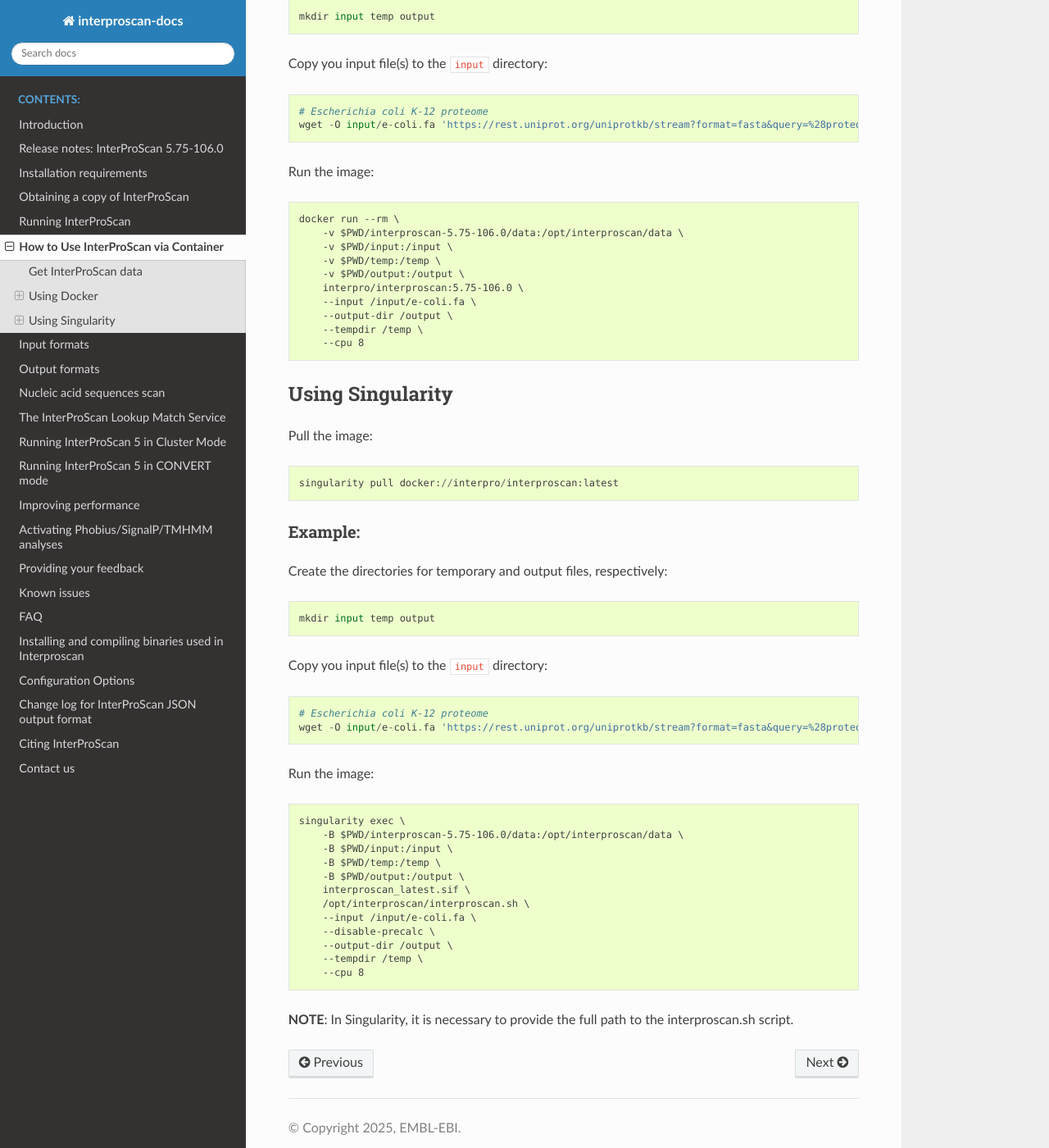
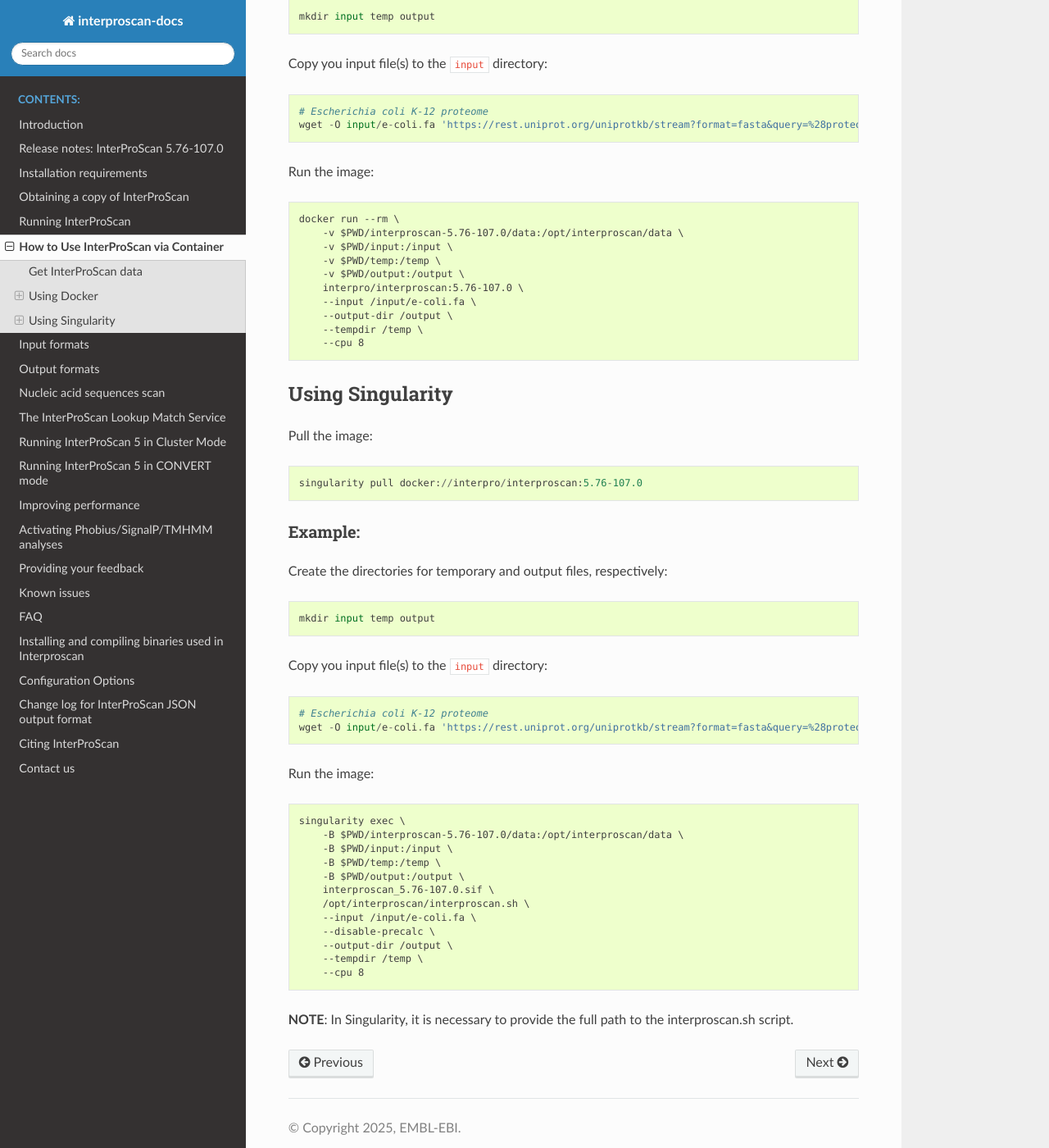
Before and after one commit to ebi-pf-team/interproscan-docs, a Sphinx documentation site: the page built from docs/HowToUseViaContainer.rst, in a window 1280 px wide and 1400 px high, scrolled down 1135 px. Shown: the whole window at 82% size. Built offline with Sphinx 7.4.7 and the Read the Docs theme 3.1.0, drawn with Linux system fonts in a browser that asks for light colours; some of the changed text lies outside the part shown.

```diff
--- a/docs/HowToUseViaContainer.rst
+++ b/docs/HowToUseViaContainer.rst
@@ -10,26 +10,26 @@ The image (https://hub.docker.com/r/interpro/interproscan) does not include the
 Get InterProScan data
 ~~~~~~~~~~~~~~~~~~~~~
 
-For the latest InterProScan release (5.75-106.0), data can be downloaded with the following command:
+For the latest InterProScan release (5.76-107.0), data can be downloaded with the following command:
 
 ::
 
-    curl -O http://ftp.ebi.ac.uk/pub/software/unix/iprscan/5/5.75-106.0/alt/interproscan-data-5.75-106.0.tar.gz
+    curl -O http://ftp.ebi.ac.uk/pub/software/unix/iprscan/5/5.76-107.0/alt/interproscan-data-5.76-107.0.tar.gz
 
 We always recommend verifying your downloads for corruption:
 
 ::
 
-    curl -O http://ftp.ebi.ac.uk/pub/software/unix/iprscan/5/5.75-106.0/alt/interproscan-data-5.75-106.0.tar.gz.md5
-    md5sum -c interproscan-data-5.75-106.0.tar.gz.md5
+    curl -O http://ftp.ebi.ac.uk/pub/software/unix/iprscan/5/5.76-107.0/alt/interproscan-data-5.76-107.0.tar.gz.md5
+    md5sum -c interproscan-data-5.76-107.0.tar.gz.md5
 
 Finally, extract data files from the downloaded archive:
 
 ::
 
-    tar -pxzf interproscan-data-5.75-106.0.tar.gz
+    tar -pxzf interproscan-data-5.76-107.0.tar.gz
 
-The data will be extracted to interproscan-5.75-106.0/data.
+The data will be extracted to interproscan-5.76-107.0/data.
 
 
 Using Docker
@@ -60,11 +60,11 @@ Run the image:
 ::
 
     docker run --rm \
-        -v $PWD/interproscan-5.75-106.0/data:/opt/interproscan/data \
+        -v $PWD/interproscan-5.76-107.0/data:/opt/interproscan/data \
         -v $PWD/input:/input \
         -v $PWD/temp:/temp \
         -v $PWD/output:/output \
-        interpro/interproscan:5.75-106.0 \
+        interpro/interproscan:5.76-107.0 \
         --input /input/e-coli.fa \
         --output-dir /output \
         --tempdir /temp \
@@ -76,7 +76,7 @@ Using Singularity
 Pull the image:
 ::
 
-    singularity pull docker://interpro/interproscan:latest
+    singularity pull docker://interpro/interproscan:5.76-107.0
 
 Example:
 ^^^^^^^^
@@ -99,11 +99,11 @@ Run the image:
 ::
 
     singularity exec \
-        -B $PWD/interproscan-5.75-106.0/data:/opt/interproscan/data \
+        -B $PWD/interproscan-5.76-107.0/data:/opt/interproscan/data \
         -B $PWD/input:/input \
         -B $PWD/temp:/temp \
         -B $PWD/output:/output \
-        interproscan_latest.sif \
+        interproscan_5.76-107.0.sif \
         /opt/interproscan/interproscan.sh \
         --input /input/e-coli.fa \
         --disable-precalc \
```
Also changed, not shown: docs/HowToDownload.rst (+6 -6 lines), docs/LocalLookupService.rst (+15 -15 lines), docs/ReleaseNotes.rst (+6 -6 lines).
